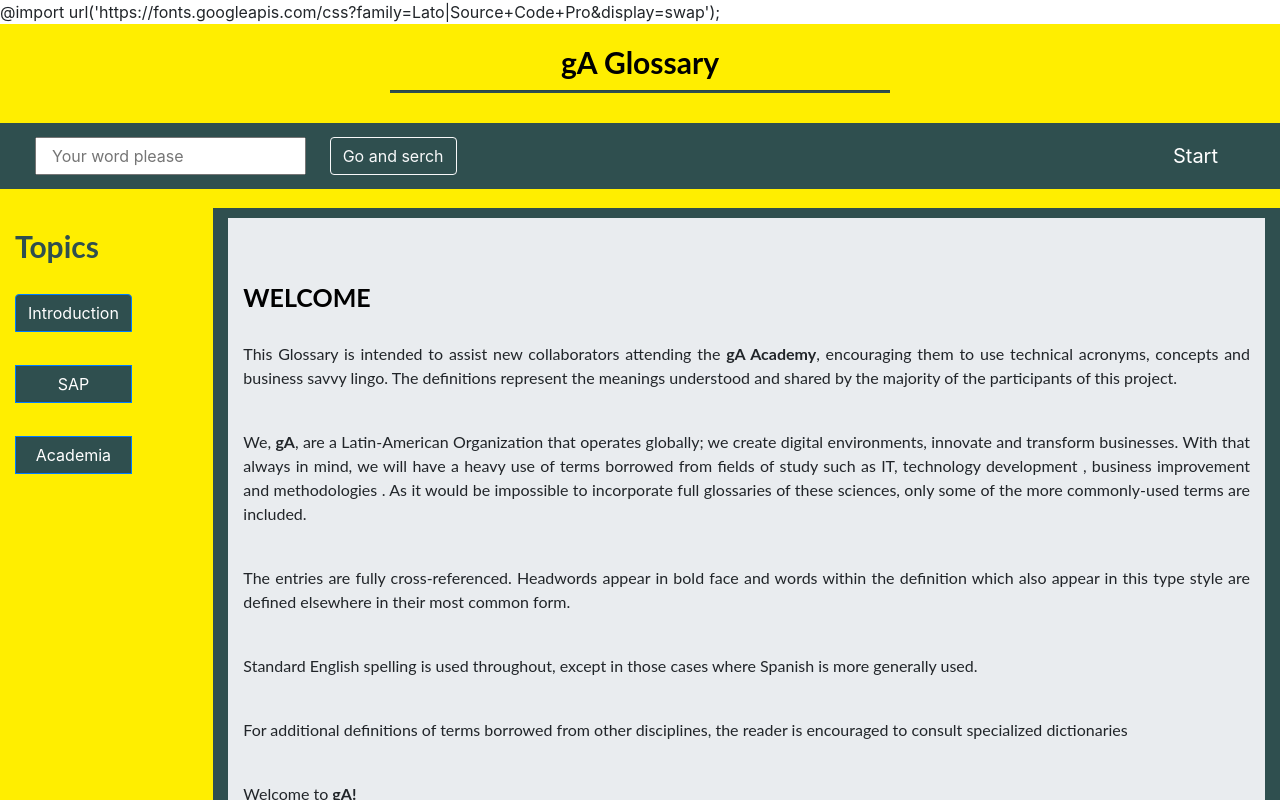
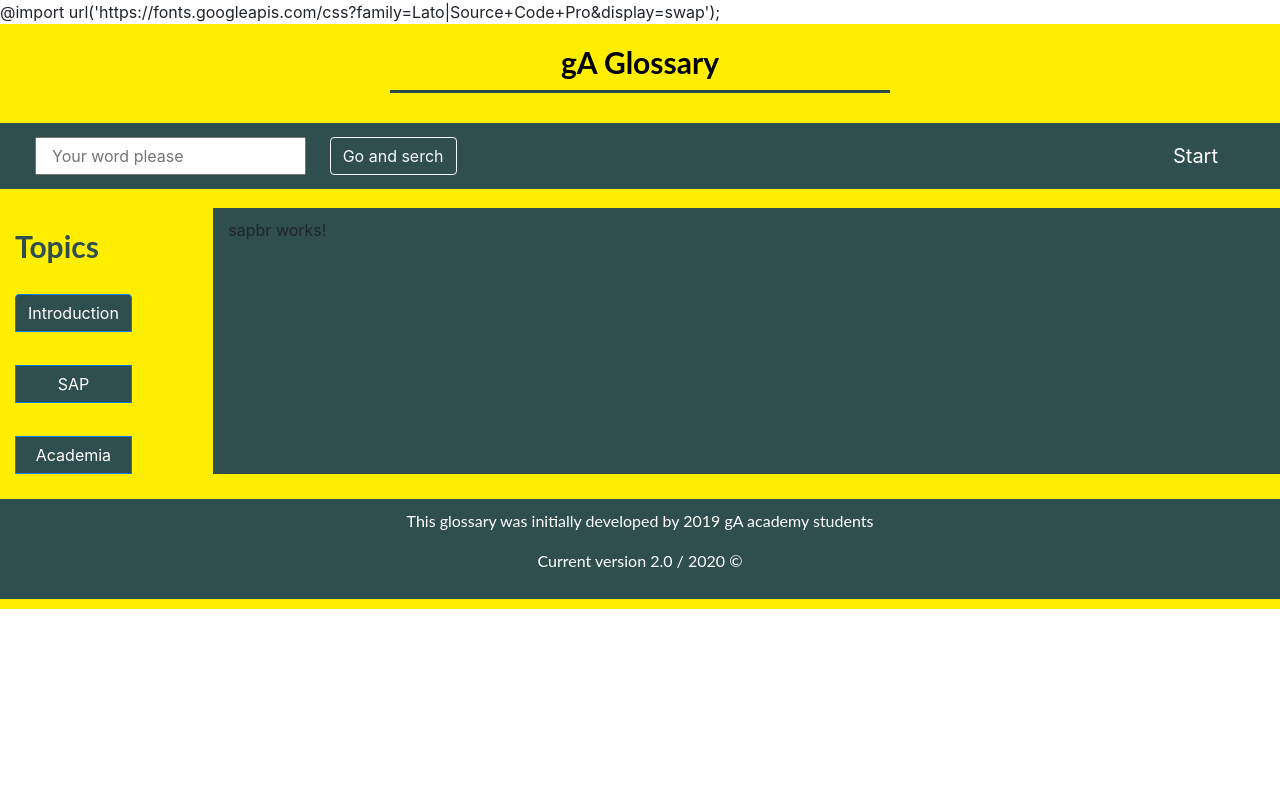
Before and after one commit to vtotolhua/gA_Glossary, an Angular app in the folder glacario/: page /#/SapBr in a window 1280 px wide. Before the commit this address led to /#/introduccion. Shown: the top 800 px of the page. Built offline with nearby package versions, Linux system fonts and the light colour scheme.

Commit message:
Agregamos componente SAP Portugués
Se agregó el nuevo componente donde se alojará el glosario de SAP en portugués.
Se configuraron el, componene, la ruta y se puso en el índice el nuevo botón y ya redireccióna a la página que debería.

```diff
--- a/glacario/src/app/Componentes/body/indice/indice.component.html
+++ b/glacario/src/app/Componentes/body/indice/indice.component.html
@@ -16,17 +16,15 @@
                 <li class="nav-item" routerLinkActive="active">
                     <a class="nav-link nav-pill"  [routerLink] = "['Sap']" > SAP </a>
                 </li>
+                <li class="nav-item" routerLinkActive="active">
+                    <a class="nav-link nav-pill"  [routerLink] = "['SapBr']" > SAP Portugués </a>
+                </li>
             </ul>
         </div>
         <hr class="separacion">
         <button  class="btn btn-primary btn-block" data-toggle="collapse" data-target="#Academia"> Academia </button>
         <div id="Academia" class="collapse">
             <ul class="navbar-nav flex-column nav-pills">
-<!--
-                <li class="nav-item" routerLinkActive="active">
-                    <a class="nav-link nav-pill"  [routerLink] = "['introduccion']" > Introduction </a>
-                </li>
--->
                 <li class="nav-item" routerLinkActive="active">
                     <a class="nav-link nav-pill" [routerLink] = "['gaoffer']"> GA Offering</a>
                 </li>
--- /dev/null
+++ b/glacario/src/app/Componentes/body/sapbr/sapbr.component.html
@@ -0,0 +1 @@
+<p>sapbr works!</p>
--- /dev/null
+++ b/glacario/src/app/Componentes/body/sapbr/sapbr.component.ts
@@ -0,0 +1,15 @@
+import { Component, OnInit } from '@angular/core';
+
+@Component({
+  selector: 'app-sapbr',
+  templateUrl: './sapbr.component.html',
+  styleUrls: ['./sapbr.component.css']
+})
+export class SapbrComponent implements OnInit {
+
+  constructor() { }
+
+  ngOnInit() {
+  }
+
+}
--- a/glacario/src/app/app.routes.ts
+++ b/glacario/src/app/app.routes.ts
@@ -20,6 +20,7 @@
 import { BuscadorComponent } from './Componentes/body/buscador/buscador.component';
 import { CncComponent } from './Componentes/body/cnc/cnc.component';
 import { SapComponent } from './Componentes/body/sap/sap.component';
+import { SapbrComponent } from './Componentes/body/sapbr/sapbr.component';
 
 const APP_ROUTES: Routes = [
 {path: 'tema1', component: Tema1Component},
@@ -41,6 +42,7 @@
 {path: 'cmnfund', component: CmnfundComponent},
 {path: 'Cnc', component: CncComponent},
 {path: 'Sap', component: SapComponent},
+{path: 'SapBr', component: SapbrComponent},
 {path: 'buscar/:termino', component: BuscadorComponent},
 
 
```
Also changed, not shown: glacario/src/app/app.module.ts (+4 -3 lines), glacario/src/app/Componentes/body/sapbr/sapbr.component.css (added).
